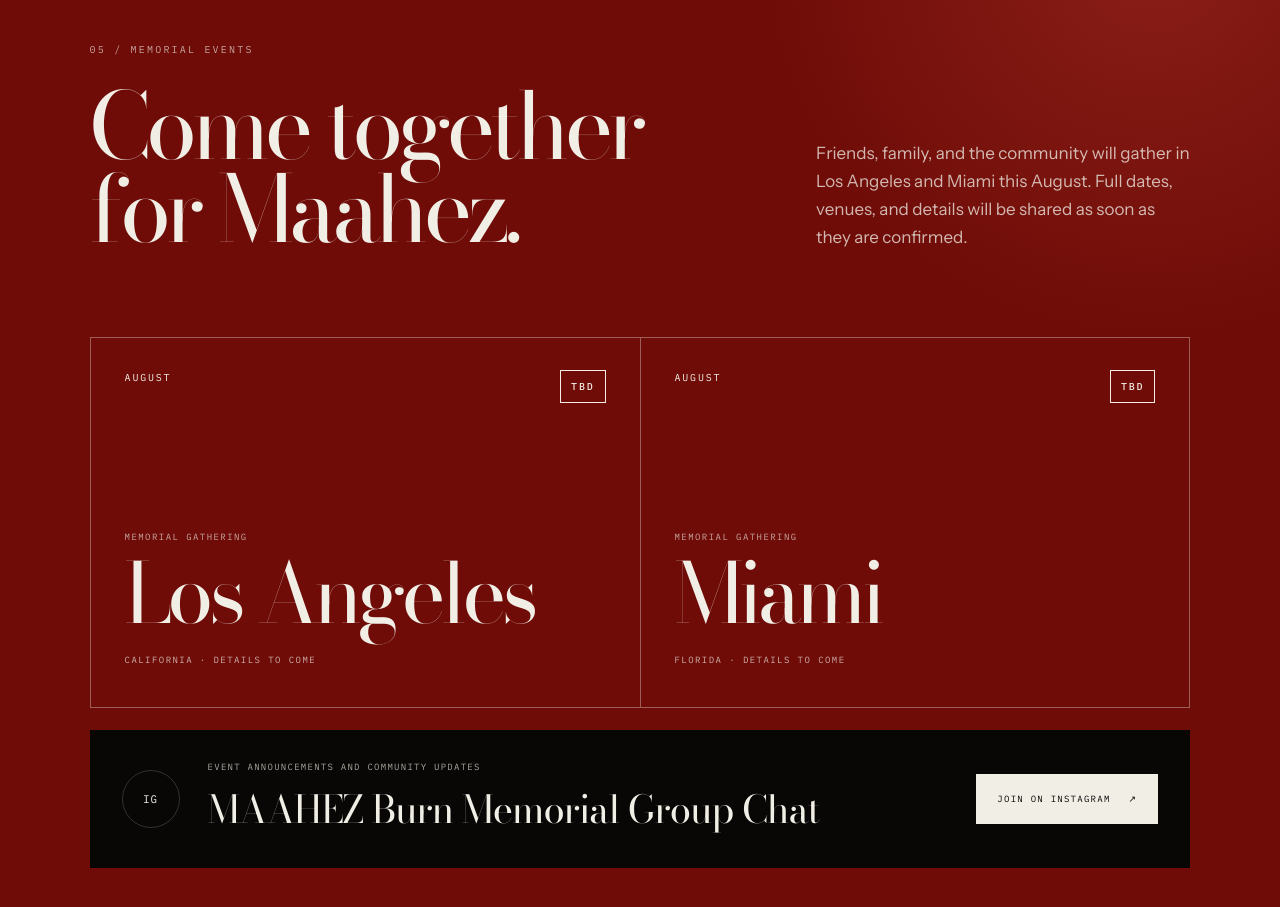
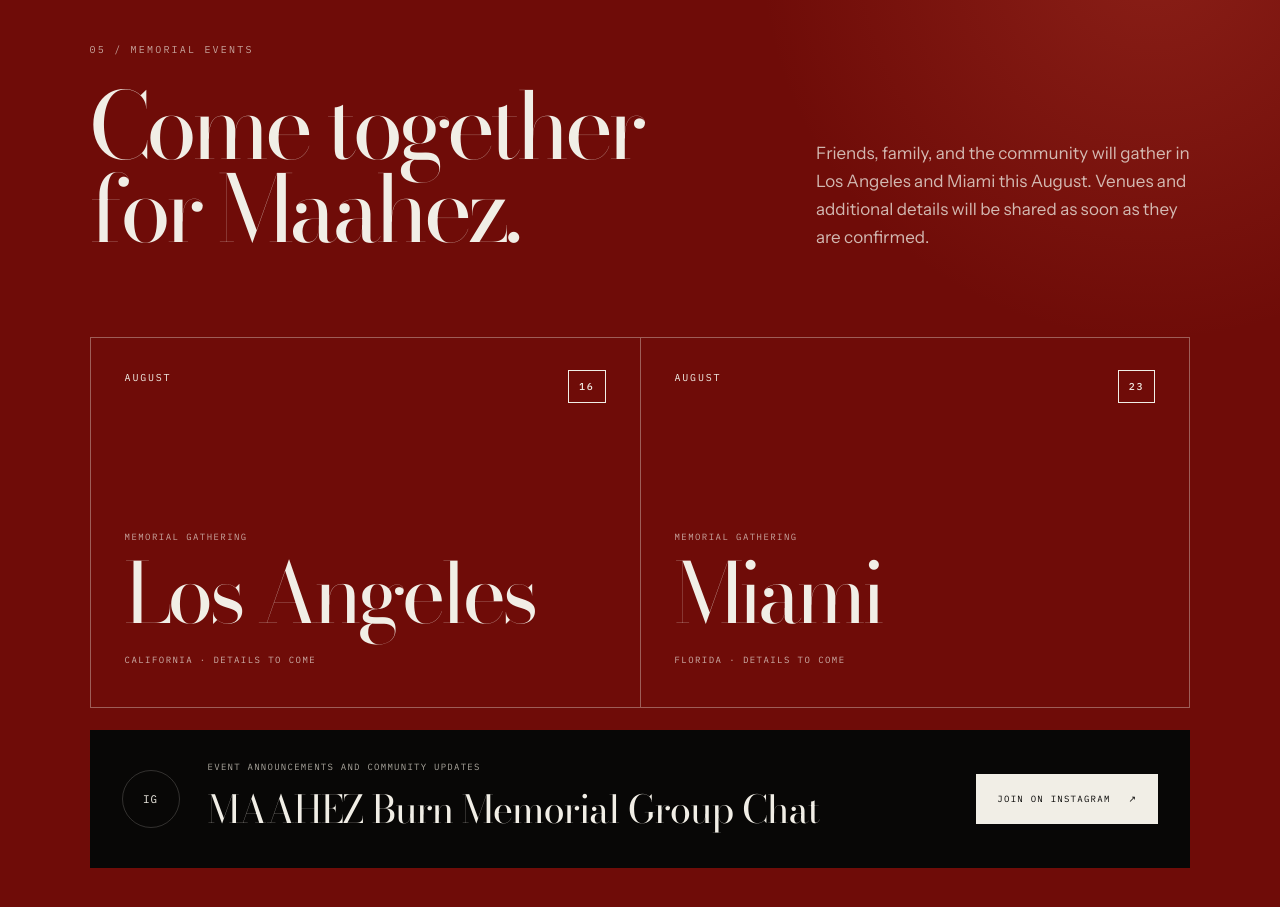
Before and after one commit to yourhousemktg-ctrl/maahez-memorial, a Next.js app: page / in a window 1280 px wide. Shown: the part 5640-6547 px from the top of the page. Built offline with nearby package versions, Linux system fonts and the light colour scheme.

Commit message:
feat: add memorial event dates

```diff
--- a/app/page.tsx
+++ b/app/page.tsx
@@ -233,7 +233,7 @@ export default function Home() {
             <h2>Come together for Maahez.</h2>
           </div>
           <p>
-            Friends, family, and the community will gather in Los Angeles and Miami this August. Full dates, venues, and details will be shared as soon as they are confirmed.
+            Friends, family, and the community will gather in Los Angeles and Miami this August. Venues and additional details will be shared as soon as they are confirmed.
           </p>
         </div>
 
@@ -241,7 +241,7 @@ export default function Home() {
           <article className="event-card">
             <div className="event-date">
               <span>August</span>
-              <strong>TBD</strong>
+              <strong>16</strong>
             </div>
             <div className="event-city">
               <p>Memorial gathering</p>
@@ -253,7 +253,7 @@ export default function Home() {
           <article className="event-card">
             <div className="event-date">
               <span>August</span>
-              <strong>TBD</strong>
+              <strong>23</strong>
             </div>
             <div className="event-city">
               <p>Memorial gathering</p>
```
Also changed, not shown: 1 other file (tests, documents, lock files or other folders).
